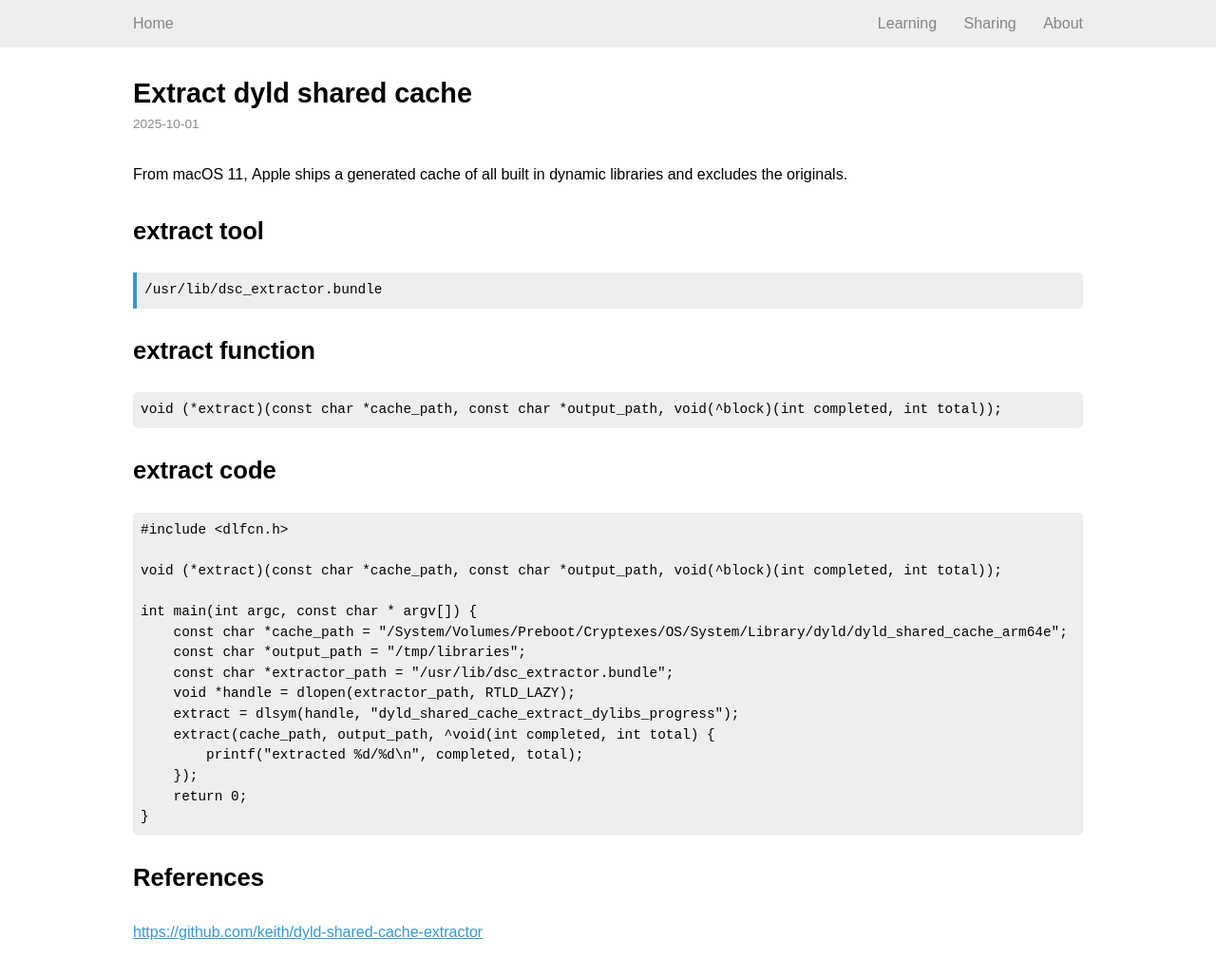
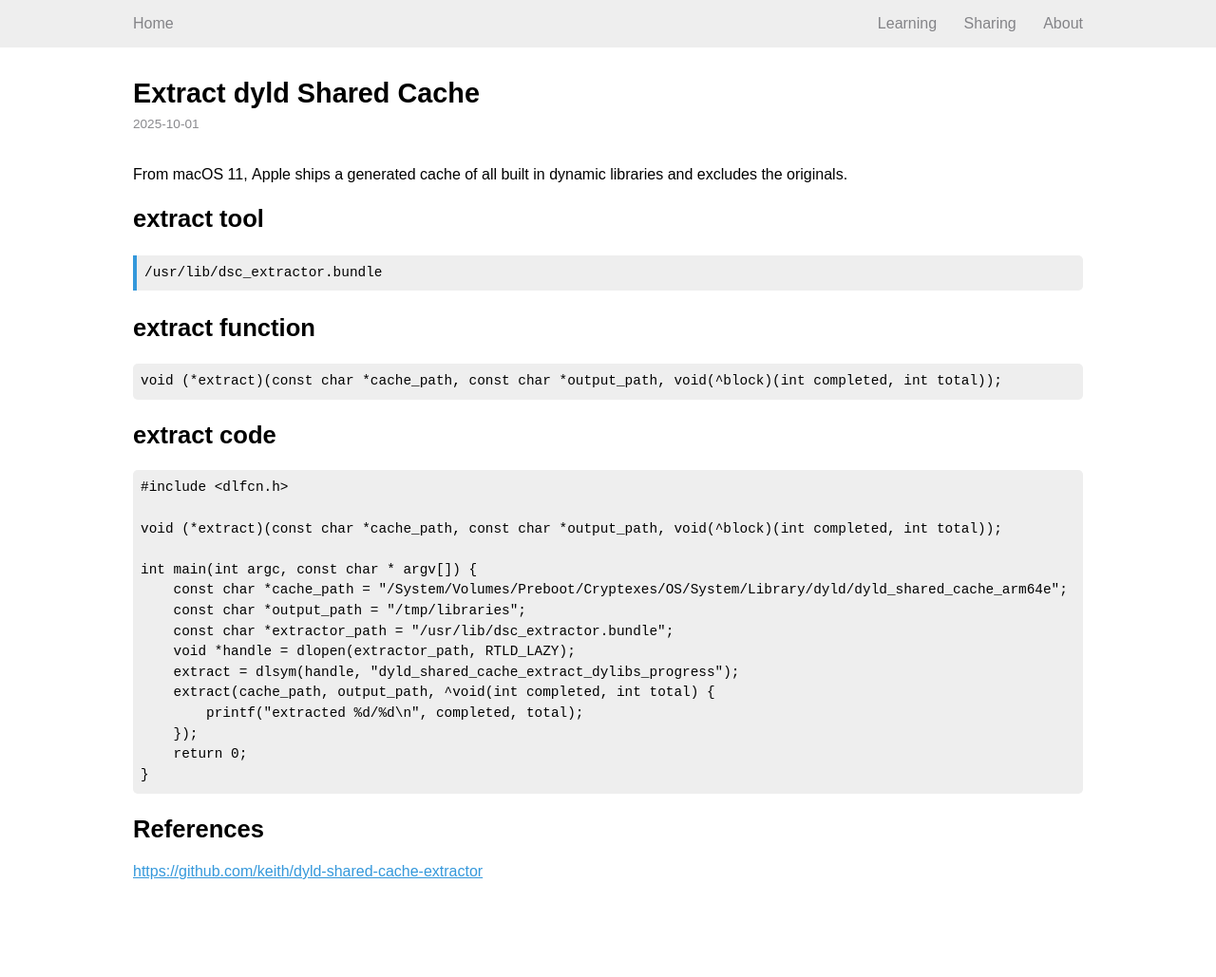
Before and after one commit to amazeyh2015/amazeyh2015.github.io, a Jekyll site: the page built from _posts/2025-10-01-extract-dyld-shared-cache.md, in a window 1280 px wide. Shown: the whole page at 95% size. Built offline with Jekyll 4.4.1, drawn with Linux system fonts in a browser that asks for light colours; after the commit the page ends 965 px from its top, so only the background shows below that.

Commit message:
update settings and add new article

```diff
--- a/_config.yml
+++ b/_config.yml
@@ -8,14 +8,14 @@ github_username: amazeyh2015
 markdown: kramdown
 kramdown:
   input: GFM
-  hard_wrap: false
-  syntax_highlighter: rouge
-  syntax_highlighter_opts:
-    css_class: "highlight"
-    span:
-      line_numbers: false
-    block:
-      line_numbers: false
+  hard_wrap: true
+  # syntax_highlighter: rouge
+  # syntax_highlighter_opts:
+  #   css_class: "highlight"
+  #   span:
+  #     line_numbers: false
+  #   block:
+  #     line_numbers: false
 timezone: Asia/Shanghai
 
 # Exclude files from build
--- a/_posts/2025-10-01-extract-dyld-shared-cache.md
+++ b/_posts/2025-10-01-extract-dyld-shared-cache.md
@@ -1,6 +1,6 @@
 ---
 layout: post
-title: "Extract dyld shared cache"
+title: "Extract dyld Shared Cache"
 date: 2025-10-01 10:00:00 +0800
 categories: learning
 ---
--- a/css/style.css
+++ b/css/style.css
@@ -32,30 +32,9 @@ body {
     color: var(--color-label);
 }
 
-pre {
-    font-size: 0.9rem;
-    line-height: 1.5;
-    padding: 0.5rem;
-    background-color: var(--color-background-code);
-    border-radius: 5px;
-    overflow-x: auto;
-}
-
-blockquote {
-    border-left: 4px solid var(--color-primary);
-    margin-left: 0;
-    margin-right: 0;
-    padding: 0.5rem;
-    background-color: var(--color-background-code);
-    border-radius: 0 5px 5px 0;
-    overflow-x: auto;
-}
-
-blockquote p {
-    font-family: monospace;
-    font-size: 0.9rem;
-    line-height: 1.5;
-    margin: 0;
+h1 {
+    margin-top: 0.5rem;
+    margin-bottom: 0.5rem;
 }
 
 .site-header {
@@ -126,7 +105,6 @@ blockquote p {
 
 .post-header h1 {
     font-size: 1.8rem;
-    margin-bottom: 0.5rem;
 }
 
 .post-content {
@@ -155,8 +133,48 @@ blockquote p {
     margin: 0;
 }
 
+.post-content p img {
+    margin-top: 0.5rem;
+    margin-bottom: 0.5rem;
+    border: 1px solid var(--color-separator);
+    border-radius: 5px;
+}
+
+.post-content ul {
+    margin: 0;
+    padding-left: 0;
+    list-style-position: inside;
+}
+
 .post-content a {
     color: var(--color-primary);
+}
+
+.post-content blockquote {
+    border-left: 4px solid var(--color-primary);
+    margin-left: 0;
+    margin-right: 0;
+    padding: 0.5rem;
+    background-color: var(--color-background-code);
+    border-radius: 0 5px 5px 0;
+    overflow-x: auto;
+}
+
+.post-content blockquote p {
+    font-family: monospace;
+    font-size: 0.9rem;
+    line-height: 1.5;
+    margin: 0;
+    overflow-wrap: normal;
+}
+
+.post-content pre {
+    font-size: 0.9rem;
+    line-height: 1.5;
+    padding: 0.5rem;
+    background-color: var(--color-background-code);
+    border-radius: 5px;
+    overflow-x: auto;
 }
 
 .post-separator {
```
Also changed, not shown: _posts/2025-10-03-backtrace-from-register.md (added, +49 -0 lines).
